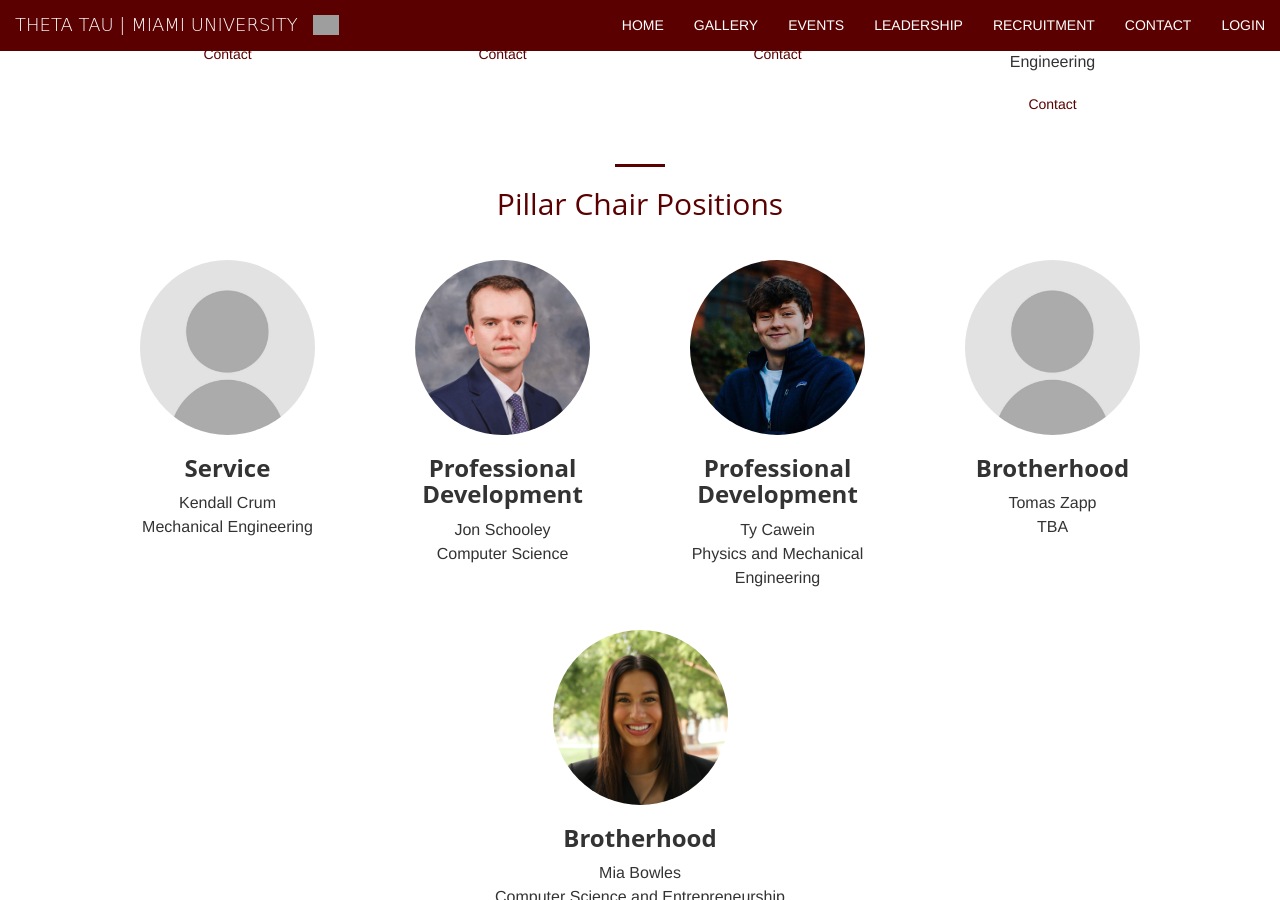
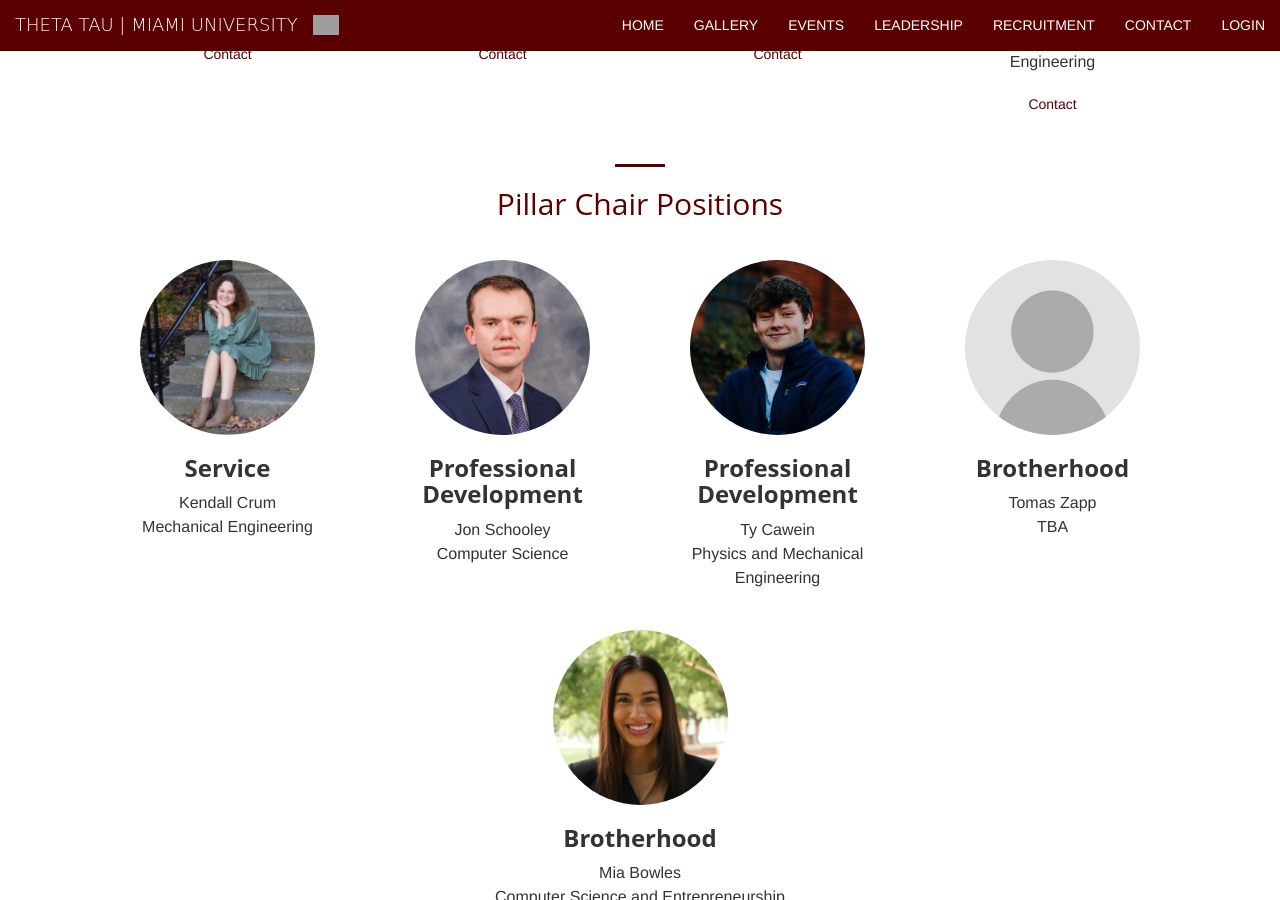
Before and after one commit to ThetaTauMiami/Firebase-Theta-Tau-Website, a Jekyll site: the page public/leadership.html, which Jekyll copies as it is, in a window 1280 px wide and 900 px high, scrolled down 1110 px. Built offline with Jekyll 4.4.1, drawn with Linux system fonts in a browser that asks for light colours; nearby versions of some CDN libraries; comment, search, counter and statistics services are not loaded; grey boxes are pictures that could not be loaded.

Commit message:
add kendall C picture

```diff
--- a/public/leadership.html
+++ b/public/leadership.html
@@ -190,7 +190,7 @@
             <div class="flex-container">
                 <div class="leader text-center">
                     <img class="img-responsive center-block"
-                         src="assets/img/leadershipPage/missingImage.jpeg"
+                         src="assets/img/leadershipPage/kendallC.jpeg"
                          style="height:175px; border-radius:50%;"
                          alt="Service">
                     <h3><strong>Service</strong></h3>
```
Also changed, not shown: public/assets/img/leadershipPage/kendallC.jpeg (added), 1 other file.
